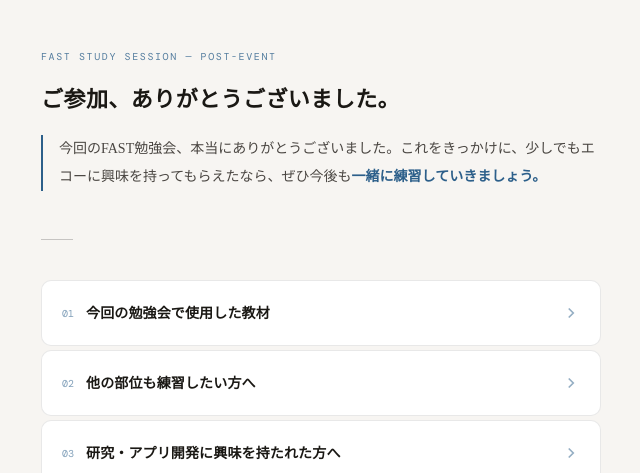
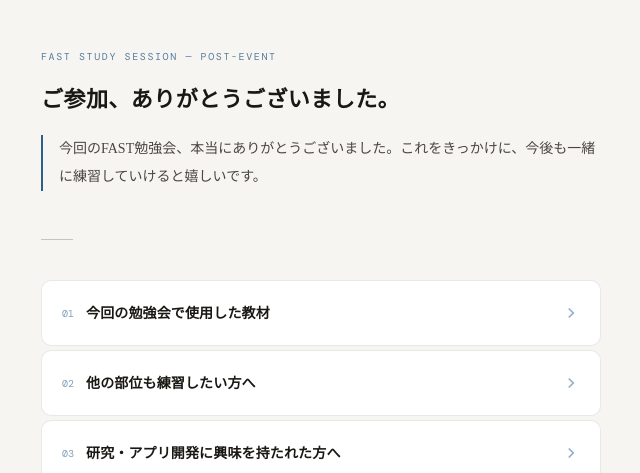
Before and after one commit to WJ-medtech/thankyou, a plain HTML site: page index.html in a window 1280 px wide. Shown: the top 473 px of the page, without its empty margins (319-959 px from the left). Drawn offline with nearby package versions, Linux system fonts and the light colour scheme; a web font is replaced by a local one.

Commit message:
Update index.html

```diff
--- a/index.html
+++ b/index.html
@@ -321,7 +321,7 @@
     <p class="label">FAST Study Session — Post-Event</p>
     <h1>ご参加、ありがとうございました。</h1>
     <p class="intro">
-      今回のFAST勉強会、本当にありがとうございました。これをきっかけに、少しでもエコーに興味を持ってもらえたなら、ぜひ今後も<em>一緒に練習していきましょう。</em>
+      今回のFAST勉強会、本当にありがとうございました。これをきっかけに、今後も一緒に練習していけると嬉しいです。
     </p>
   </header>
 
```
